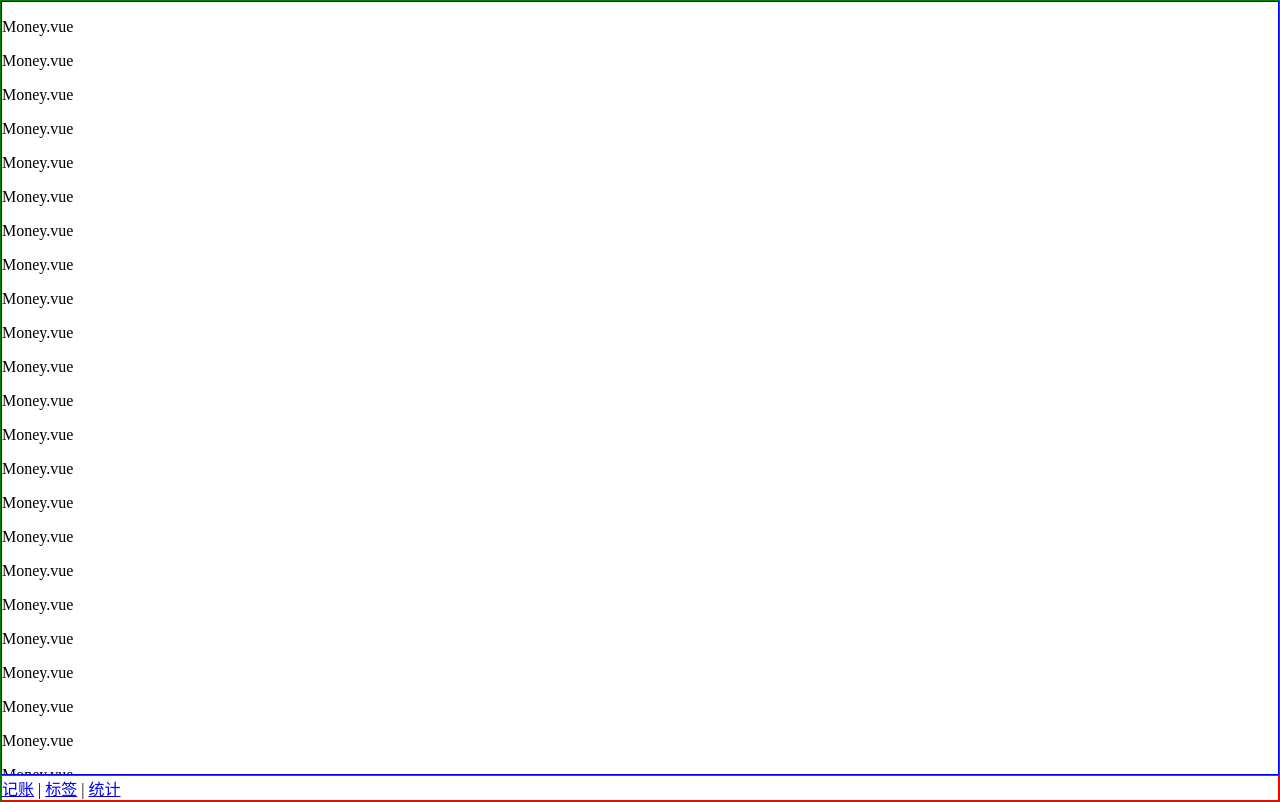
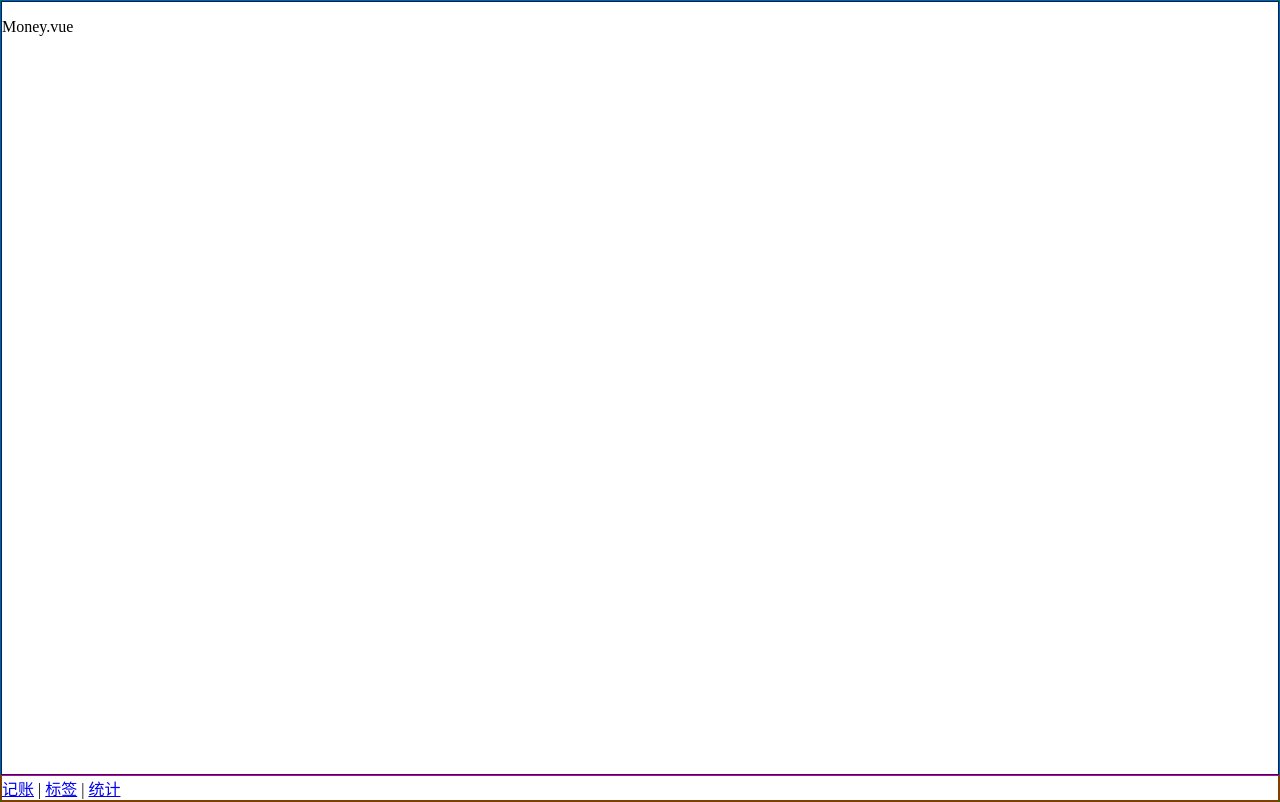
Before and after one commit to youzhitang/Sweetsugar, a Vue app: page /labels#/money in a window 1280 px wide. Built offline with nearby package versions, Linux system fonts and the light colour scheme.

Commit message:
重复三次布局

```diff
--- a/src/views/Labels.vue
+++ b/src/views/Labels.vue
@@ -1,6 +1,8 @@
 <template>
-  <div>
-    Labels.Vue
+  <div class="nav-wrapper">
+    <div class="content">
+      <p>Labels.Vue</p>
+    </div>
     <Nav/>
   </div>
 </template>
@@ -13,5 +15,16 @@
 </script>
 
 <style lang="scss" scoped>
+.nav-wrapper {
+  display: flex;
+  flex-direction: column;
+  height: 100vh;
+}
+
+.content {
+  flex-grow: 1;
+  overflow: auto;
+  border: 1px solid blue;
+}
 
 </style>
--- a/src/views/Money.vue
+++ b/src/views/Money.vue
@@ -1,59 +1,6 @@
 <template>
   <div class="nav-wrapper">
     <div class="content">
-      <p> Money.vue</p>
-      <p> Money.vue</p>
-      <p> Money.vue</p>
-      <p> Money.vue</p>
-      <p> Money.vue</p>
-      <p> Money.vue</p>
-      <p> Money.vue</p>
-      <p> Money.vue</p>
-      <p> Money.vue</p>
-      <p> Money.vue</p>
-      <p> Money.vue</p>
-      <p> Money.vue</p>
-      <p> Money.vue</p>
-      <p> Money.vue</p>
-      <p> Money.vue</p>
-      <p> Money.vue</p>
-      <p> Money.vue</p>
-      <p> Money.vue</p>
-      <p> Money.vue</p>
-      <p> Money.vue</p>
-      <p> Money.vue</p>
-      <p> Money.vue</p>
-      <p> Money.vue</p>
-      <p> Money.vue</p>
-      <p> Money.vue</p>
-      <p> Money.vue</p>
-      <p> Money.vue</p>
-      <p> Money.vue</p>
-      <p> Money.vue</p>
-      <p> Money.vue</p>
-      <p> Money.vue</p>
-      <p> Money.vue</p>
-      <p> Money.vue</p>
-      <p> Money.vue</p>
-      <p> Money.vue</p>
-      <p> Money.vue</p>
-      <p> Money.vue</p>
-      <p> Money.vue</p>
-      <p> Money.vue</p>
-      <p> Money.vue</p>
-      <p> Money.vue</p>
-      <p> Money.vue</p>
-      <p> Money.vue</p>
-      <p> Money.vue</p>
-      <p> Money.vue</p>
-      <p> Money.vue</p>
-      <p> Money.vue</p>
-      <p> Money.vue</p>
-      <p> Money.vue</p>
-      <p> Money.vue</p>
-      <p> Money.vue</p>
-      <p> Money.vue</p>
-      <p> Money.vue</p>
       <p> Money.vue</p>
     </div>
     <Nav/>
--- a/src/views/Statistics.vue
+++ b/src/views/Statistics.vue
@@ -1,7 +1,11 @@
 <template>
-<div>
-  Statistics.Vue
-<Nav/>
+<div class="nav-wrapper">
+  <div>
+    <p>
+      Statistics.Vue
+    </p>
+  </div>
+  <Nav/>
 </div>
 </template>
 
@@ -12,5 +16,14 @@
 </script>
 
 <style lang="scss" scoped>
-
+.nav-wrapper{
+  display: flex;
+  flex-direction: column;
+  height: 100vh;
+}
+.content{
+  border: 1px solid blue;
+  overflow: auto;
+  flex-grow: 1;
+}
 </style>
```
